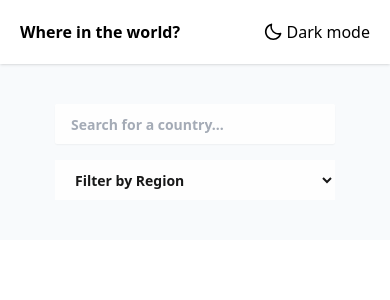
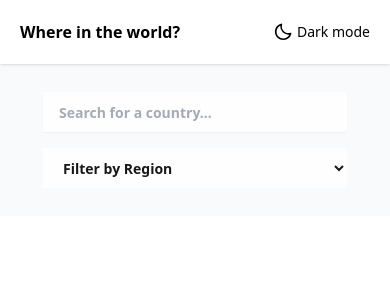
Before and after one commit to jaoincode/where-in-the-world, a React (Vite) app: page / in a window 390 px wide. Shown: the top 300 px of the page. Built offline with nearby package versions, Linux system fonts and the light colour scheme.

Commit message:
fixing some header media queries

```diff
--- a/src/components/Header/Header.tsx
+++ b/src/components/Header/Header.tsx
@@ -37,7 +37,10 @@ function Header() {
         ) : (
           <BiSun className="w-5 h-5" />
         )}
-        <button className="font-medium" onClick={handleTheme}>
+        <button
+          className="font-medium text-sm md:text-base"
+          onClick={handleTheme}
+        >
           {theme === "light" ? "Dark mode" : "Light mode"}
         </button>
       </div>
--- a/src/pages/Home/Home.tsx
+++ b/src/pages/Home/Home.tsx
@@ -2,7 +2,7 @@ import Header from "../../components/Header";
 
 function Home() {
   return (
-    <div className="max-w-sm md:max-w-6xl p-10 mx-auto">
+    <div className="max-w-sm md:max-w-6xl p-7 md:p-10 mx-auto">
       <div className="flex justify-between flex-col gap-4 px-3 md:flex-row md:gap-0 md:px-0">
         <input
           type="text"
```
